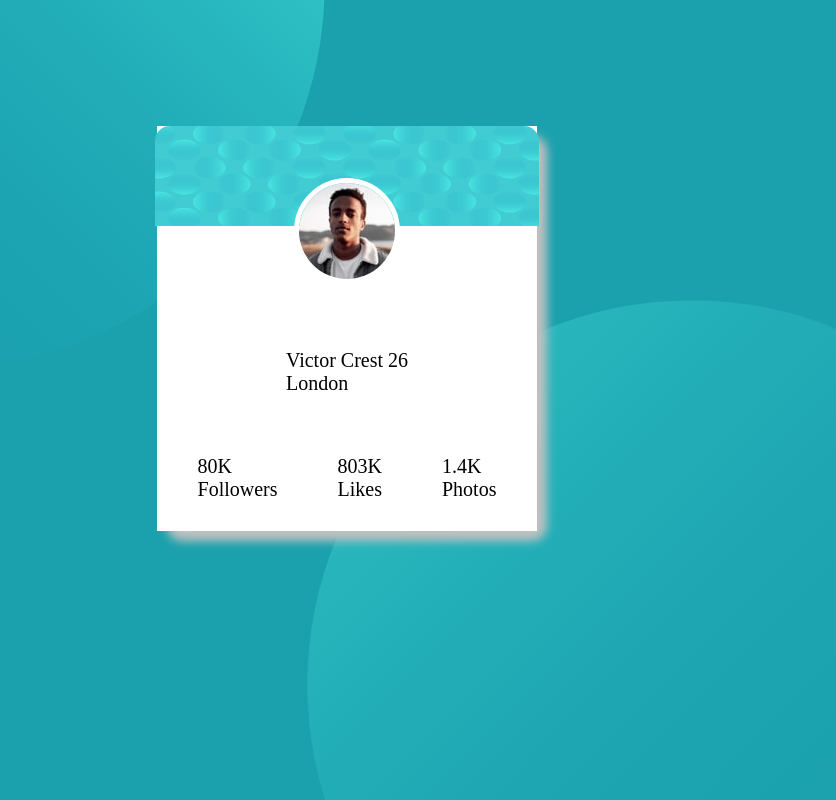
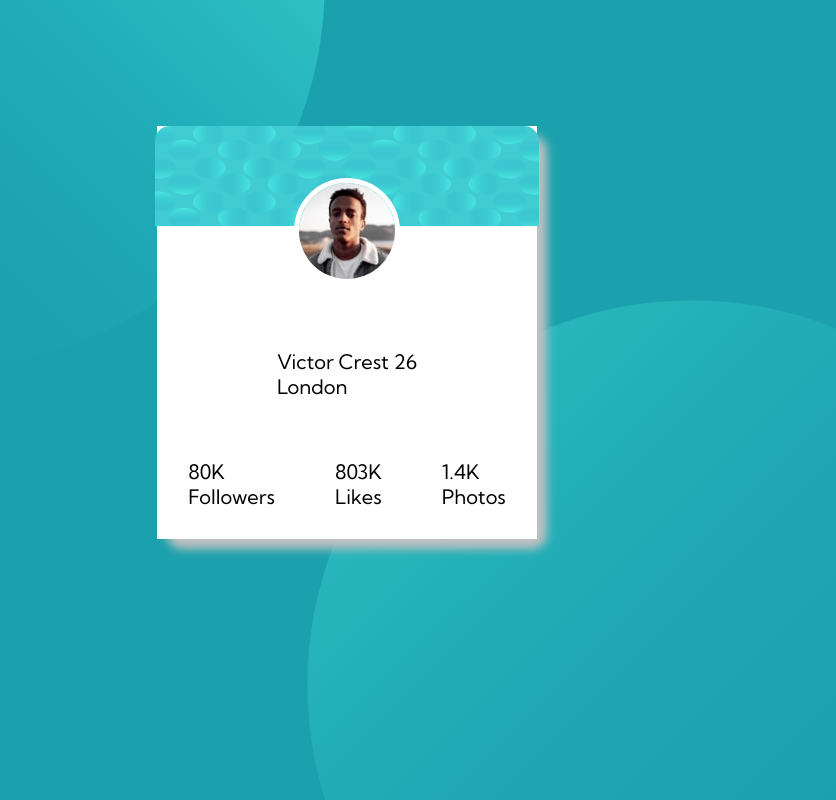
Before and after one commit to readwalkerchang/frontendmenter_Profile-card-component, a plain HTML site: page index.html in a window 1280 px wide. Shown: the whole page, without its empty margins (293-1129 px from the left). Drawn offline with Linux system fonts and the light colour scheme.

Commit message:
feat: add color and font variables

```diff
--- a/style.css
+++ b/style.css
@@ -1,9 +1,21 @@
+@import url('https://fonts.googleapis.com/css2?family=Kumbh+Sans&display=swap');
+@import url('https://fonts.googleapis.com/css2?family=Kumbh+Sans:wght@700&display=swap');
+/* font & colour*/
+:root {
+    --color-primary: hsl(185, 75%, 39%);
+    --color-dark: hsl(229, 23%, 23%);
+    --color-grey:hsl(227, 10%, 46%);
+    --font-bold: 'Kumbh Sans', sans-serif;
+
+  }
+
 body{
     background-color: rgba(27,161,173,255);
     background-image: url(./images/bg-pattern-top.svg),url(./images/bg-pattern-bottom.svg);
     background-repeat: no-repeat, no-repeat;
     background-position: -150px -400px, 600px 300px;
     background-size: 60%,60%;
+    font-family: 'Kumbh Sans', sans-serif;
 }
 
 .container{
```
Also changed, not shown: 1 other file.
